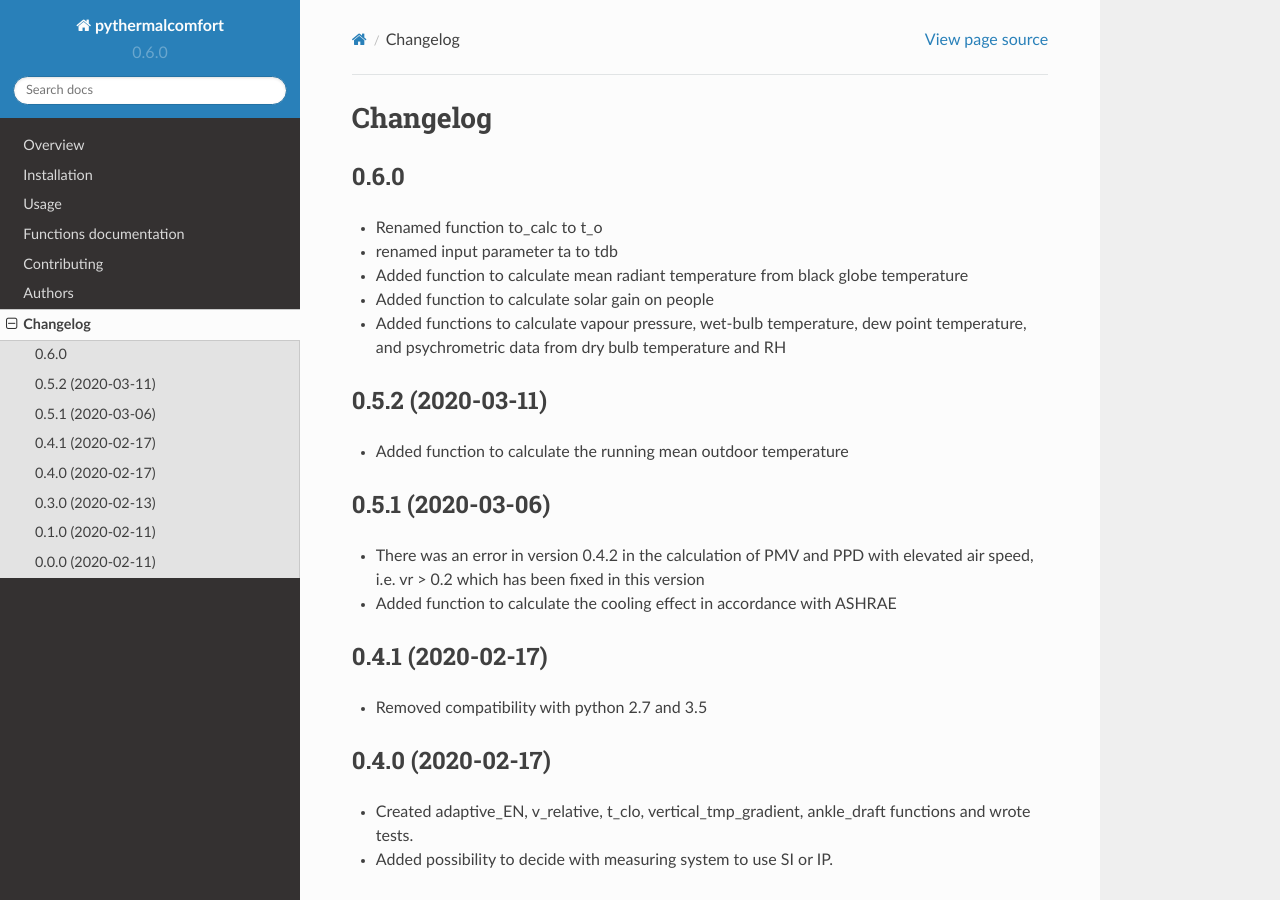
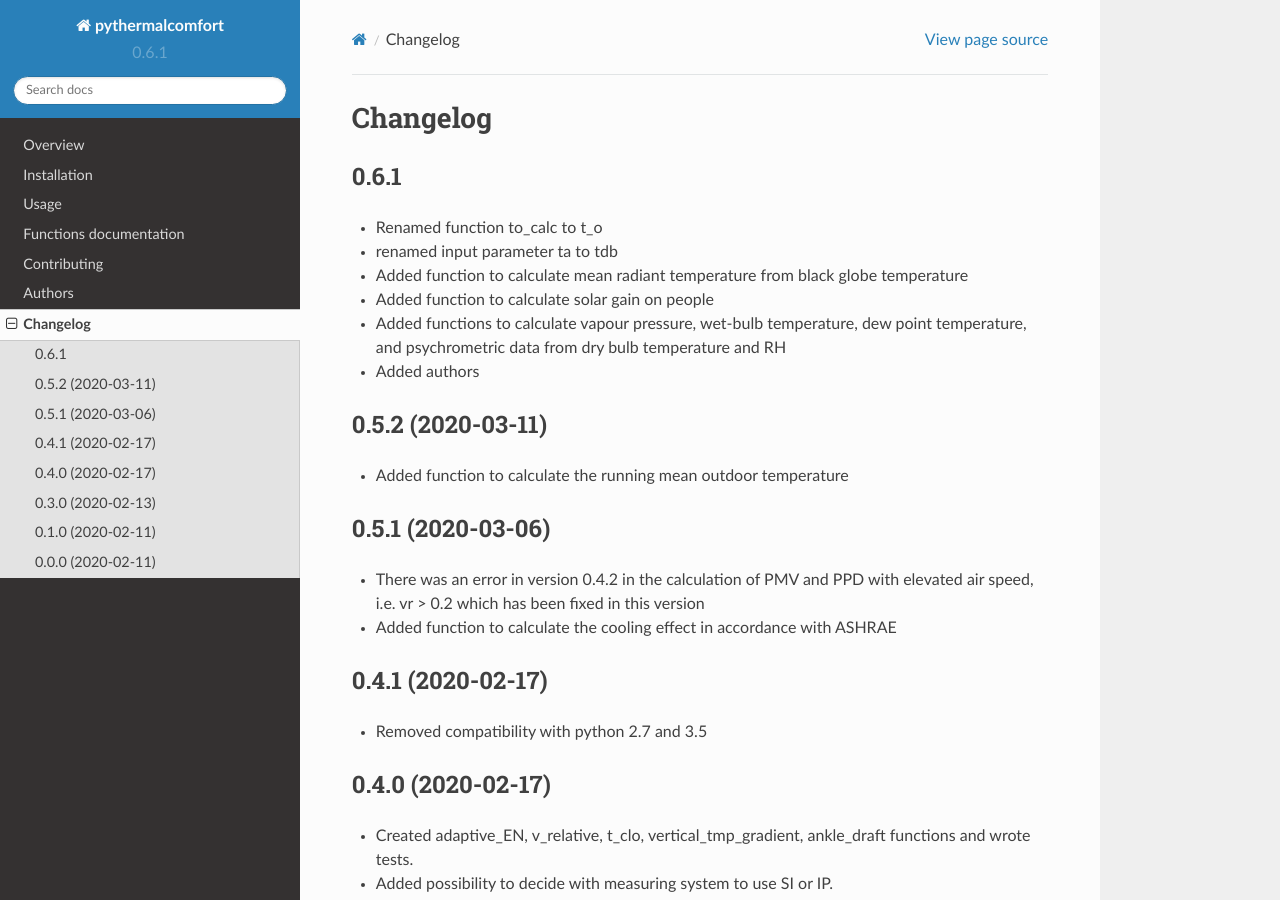
Before and after one commit to CenterForTheBuiltEnvironment/pythermalcomfort, a Sphinx documentation site: the page built from docs/changelog.rst, in a window 1280 px wide and 900 px high. Built offline with Sphinx 7.4.7 and the Read the Docs theme 2.0.0, drawn with Linux system fonts in a browser that asks for light colours.

Commit message:
patched version

```diff
--- a/CHANGELOG.rst
+++ b/CHANGELOG.rst
@@ -2,7 +2,7 @@
 Changelog
 =========
 
-0.6.0
+0.6.1
 ------------------
 
 * Renamed function to_calc to t_o
@@ -10,6 +10,7 @@
 * Added function to calculate mean radiant temperature from black globe temperature
 * Added function to calculate solar gain on people
 * Added functions to calculate vapour pressure, wet-bulb temperature, dew point temperature, and psychrometric data from dry bulb temperature and RH
+* Added authors
 
 0.5.2 (2020-03-11)
 ------------------
--- a/README.rst
+++ b/README.rst
@@ -53,9 +53,9 @@
     :alt: Supported implementations
     :target: https://pypi.org/project/pythermalcomfort
 
-.. |commits-since| image:: https://img.shields.io/github/commits-since/CenterForTheBuiltEnvironment/pythermalcomfort/v0.6.0.svg
+.. |commits-since| image:: https://img.shields.io/github/commits-since/CenterForTheBuiltEnvironment/pythermalcomfort/v0.6.1.svg
     :alt: Commits since latest release
-    :target: https://github.com/CenterForTheBuiltEnvironment/pythermalcomfort/compare/v0.6.0...master
+    :target: https://github.com/CenterForTheBuiltEnvironment/pythermalcomfort/compare/v0.6.1...master
 
 
 
--- a/docs/conf.py
+++ b/docs/conf.py
@@ -22,7 +22,7 @@
 year = '2019-2020'
 author = 'Federico Tartarini'
 copyright = '{0}, {1}'.format(year, author)
-version = release = '0.6.0'
+version = release = '0.6.1'
 
 pygments_style = 'trac'
 templates_path = ['.']
--- a/setup.py
+++ b/setup.py
@@ -25,7 +25,7 @@
 
 setup(
     name='pythermalcomfort',
-    version='0.6.0',
+    version='0.6.1',
     license='MIT',
     description='Package to calculate several thermal comfort indices (e.g. PMV, PPD, SET, adaptive) and convert physical variables.',
     long_description='%s\n%s' % (
--- a/src/pythermalcomfort/__init__.py
+++ b/src/pythermalcomfort/__init__.py
@@ -1,3 +1,3 @@
-__version__ = '0.6.0'
+__version__ = '0.6.1'
 
 from pythermalcomfort.models import *
```
Also changed, not shown: .bumpversion.cfg.
